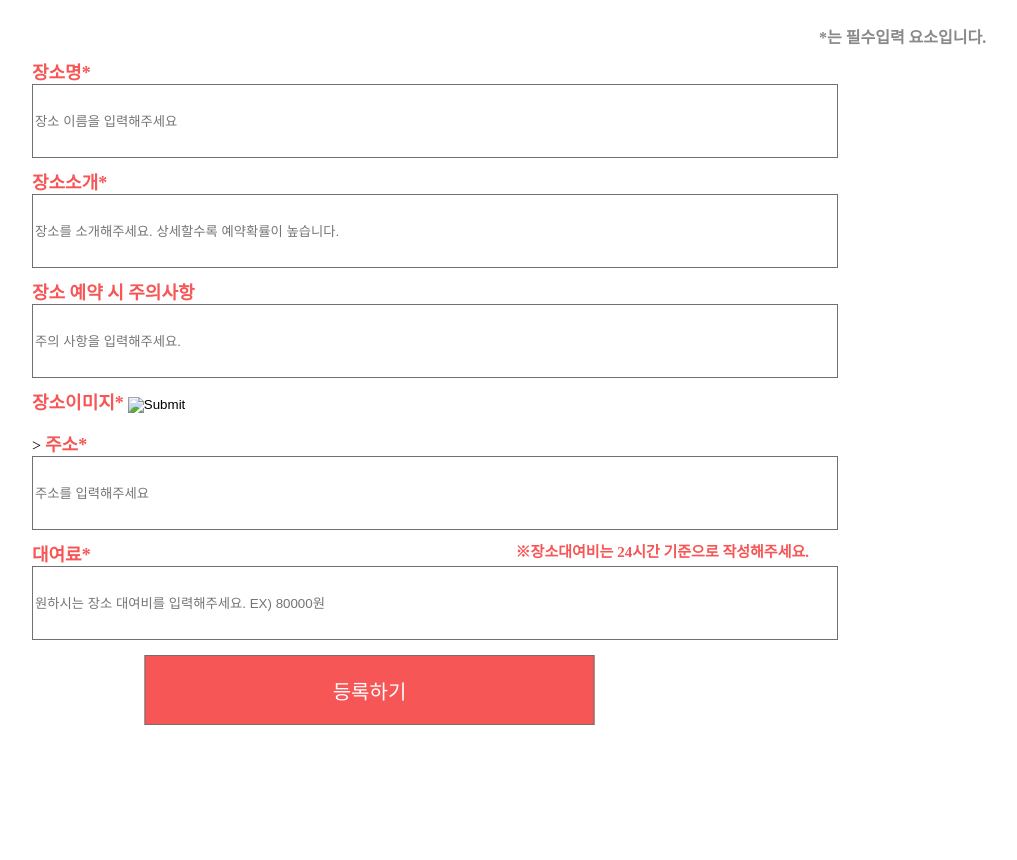
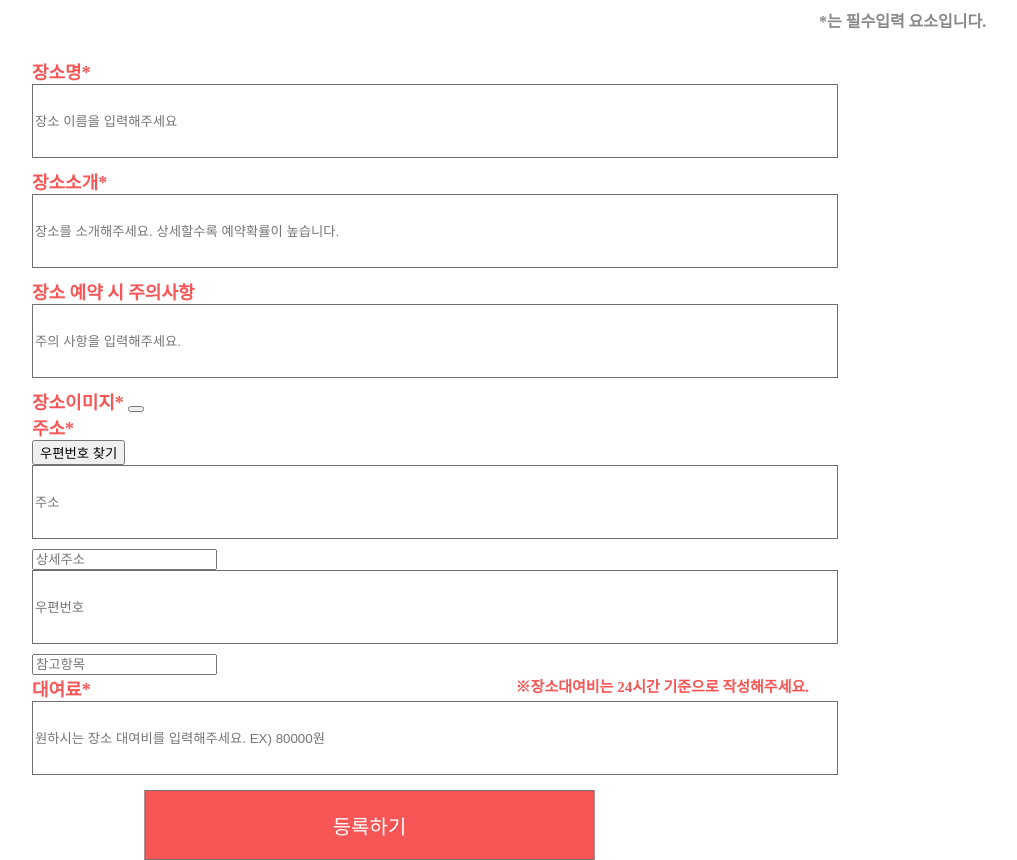
Before and after one commit to LIkelion-at-KOREATECH/L.Fun-, a Django app: page / in a window 1280 px wide. Shown: the whole page, without its empty margins (205-1222 px from the left). Before the commit the page ends 725 px from the top, so only its background shows below. Run offline with Django 3.2, Linux system fonts and the light colour scheme; some libraries are stand-ins or nearby versions.

Commit message:
주소 넣기 추가

```diff
--- a/LFUN/place/static/css/place.css
+++ b/LFUN/place/static/css/place.css
@@ -38,6 +38,15 @@
     margin-bottom : 10px;
 }
 
+#place_postcode{
+  width: 800px;
+  height: 70px;
+  border: solid 1px #707070;
+  background-color: #ffffff;
+  margin-bottom : 10px;
+}
+
+
 #place_price{
     width: 800px;
     height: 70px;
--- a/LFUN/place/templates/place.html
+++ b/LFUN/place/templates/place.html
@@ -7,9 +7,68 @@
             <title>Place_register</title>
             <link rel="stylesheet" href="{% static 'css/place.css' %}">
             <script type="text/javascript" src="http://code.jquery.com/jquery-3.2.1.min.js"></script>
+            <script src="https://t1.daumcdn.net/mapjsapi/bundle/postcode/prod/postcode.v2.js"></script>
+            <script>
+                new daum.Postcode({
+                    oncomplete: function(data) {
+                        // 팝업에서 검색결과 항목을 클릭했을때 실행할 코드를 작성하는 부분입니다.
+                        // 예제를 참고하여 다양한 활용법을 확인해 보세요.
+                    }
+                }).open();
+            </script>
         </head>
+        <script src="https://t1.daumcdn.net/mapjsapi/bundle/postcode/prod/postcode.v2.js"></script>
+        <script>
+            function execDaumPostcode() {
+                new daum.Postcode({
+                    oncomplete: function(data) {
+                        // 팝업에서 검색결과 항목을 클릭했을때 실행할 코드를 작성하는 부분.
+
+                        // 각 주소의 노출 규칙에 따라 주소를 조합한다.
+                        // 내려오는 변수가 값이 없는 경우엔 공백('')값을 가지므로, 이를 참고하여 분기 한다.
+                        var addr = ''; // 주소 변수
+                        var extraAddr = ''; // 참고항목 변수
+
+                        //사용자가 선택한 주소 타입에 따라 해당 주소 값을 가져온다.
+                        if (data.userSelectedType === 'R') { // 사용자가 도로명 주소를 선택했을 경우
+                            addr = data.roadAddress;
+                        } else { // 사용자가 지번 주소를 선택했을 경우(J)
+                            addr = data.jibunAddress;
+                        }
+
+                        // 사용자가 선택한 주소가 도로명 타입일때 참고항목을 조합한다.
+                        if(data.userSelectedType === 'R'){
+                            // 법정동명이 있을 경우 추가한다. (법정리는 제외)
+                            // 법정동의 경우 마지막 문자가 "동/로/가"로 끝난다.
+                            if(data.bname !== '' && /[동|로|가]$/g.test(data.bname)){
+                                extraAddr += data.bname;
+                            }
+                            // 건물명이 있고, 공동주택일 경우 추가한다.
+                            if(data.buildingName !== '' && data.apartment === 'Y'){
+                                extraAddr += (extraAddr !== '' ? ', ' + data.buildingName : data.buildingName);
+                            }
+                            // 표시할 참고항목이 있을 경우, 괄호까지 추가한 최종 문자열을 만든다.
+                            if(extraAddr !== ''){
+                                extraAddr = ' (' + extraAddr + ')';
+                            }
+                            // 조합된 참고항목을 해당 필드에 넣는다.
+                            document.getElementById("place_extraAddress").value = extraAddr;
+
+                        } else {
+                            document.getElementById("place_extraAddress").value = '';
+                        }
+
+                        // 우편번호와 주소 정보를 해당 필드에 넣는다.
+                        document.getElementById('place_postcode').value = data.zonecode;
+                        document.getElementById("place_address").value = addr;
+                        // 커서를 상세주소 필드로 이동한다.
+                        document.getElementById("place_detailAddress").focus();
+                    }
+                }).open();
+            }
+        </script>
         <body>
-            <p style="color: #898989; font: size 15px; font-weight:700; position:absolute; left:80%;" >*는 필수입력 요소입니다.</p>
+            <h style="color: #898989; font: size 15px; font-weight:700; position:absolute; left:80%;" >*는 필수입력 요소입니다.</h>
             <form action="" method="POST">
                 {% csrf_token %}
                 <div class="input-element">
@@ -27,24 +86,15 @@
                     </div>
                     <div>
                         <label style="color:#f65656; font-weight:700; font-size:18px;">장소이미지*</label>
-                        <input type="image" name="place_image" id="place_image" required>
+                        <button type="image" name="place_image" id="place_image" required>
                     </div>
                     <div>
-                        <script>
-                            $.ajax({
-                                method: "GET",
-                                url: "https://dapi.kakao.com/v2/local/search/address.json",
-                                data: { query:"전북 삼성동 100"},
-                                headers: {Authorization: "KakaoAK 575ea86bd1e31efeda81833b404fe1a9"},
-                            })
-                                .done(function( msg ) {
-                                  console.log(msg.documents[0].address_name);
-                                  $( "p" ).append( "<strong>"+msg.documents[0].address_name+"</strong>" );
-                                });
-                        </script>
-                        <p></p>>
                         <label style="color:#f65656; font-weight:700; font-size:18px;">주소*</label><br>
-                        <input type="text" name="place_address" placeholder="주소를 입력해주세요" id="place_address" required>
+                        <input type="button" onclick="execDaumPostcode()" value="우편번호 찾기" id="place_button"><br>
+                        <input type="text" name="place_address" placeholder="주소" id="place_address" required>
+                        <input type="text" name="place_address" id="place_detailAddress" placeholder="상세주소" required>
+                        <input type="text" name="place_address" id="place_postcode" placeholder="우편번호">
+                        <input type="text" name="place_address" id="place_extraAddress" placeholder="참고항목">
                     </div>
                     <div>
                         <label style="color:#f65656; font-weight:700; font-size:18px;">대여료*</label><h style="color:#f65656; font-size:15px; font-weight:700; position:absolute; left:60%;"  >※장소대여비는 24시간 기준으로 작성해주세요.</h> <br>
```
